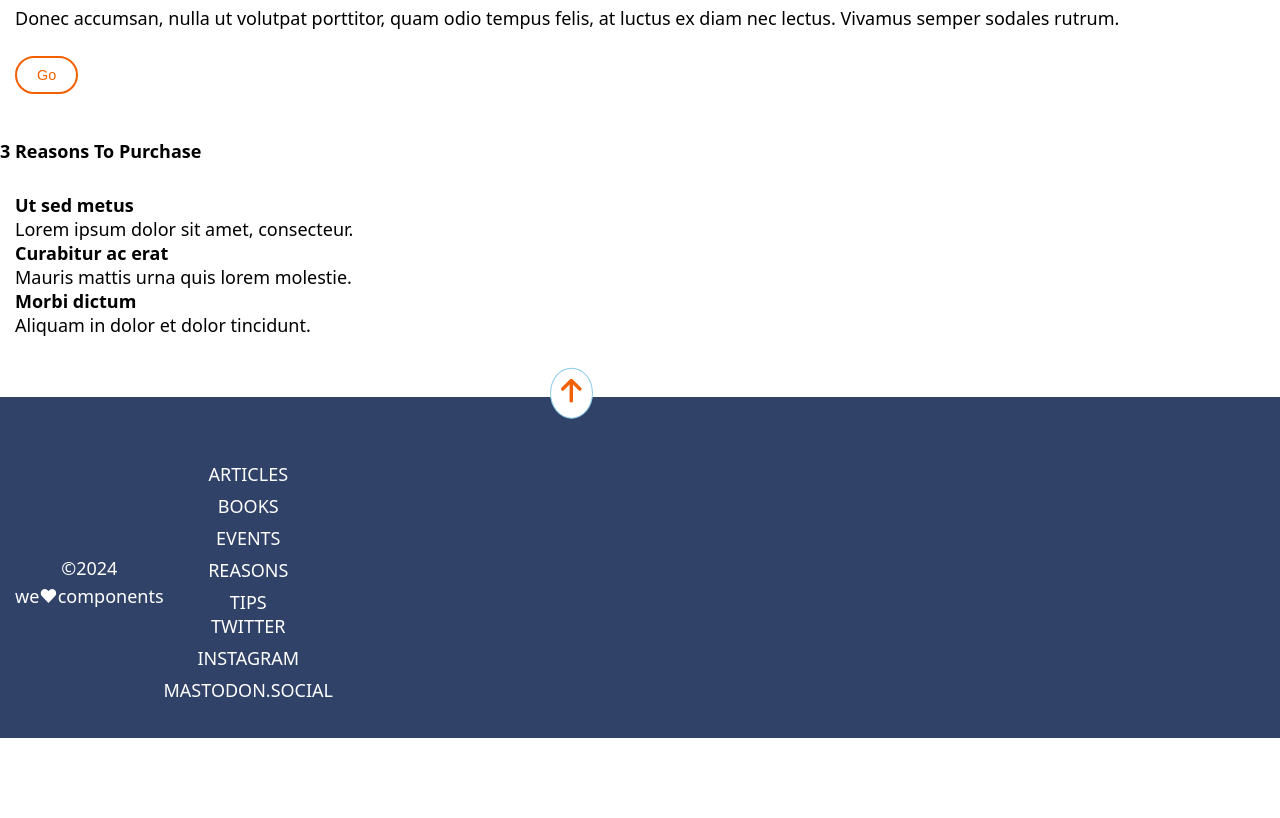
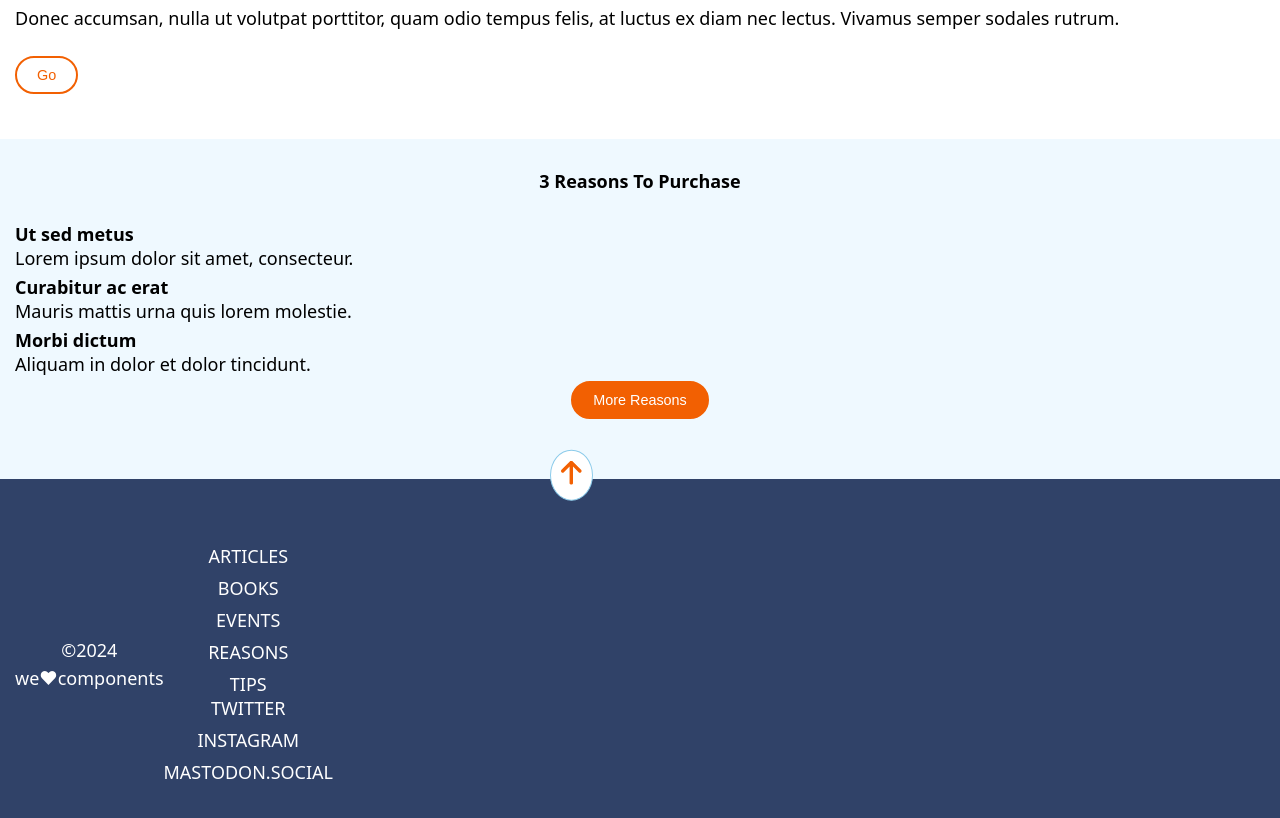
Before and after one commit to Adalab/modulo-1-evaluacion-final-OtiliaNicola, a website built with Vite: page src/index.html in a window 1280 px wide. Shown: the part 900-1718 px from the top of the page. Before the commit the page ends 1638 px from the top, so only its background shows below. Built offline with nearby package versions, Linux system fonts and the light colour scheme; files whose address does not match are found by name.

Commit message:
Section3Grid

```diff
--- a/src/partials/main.html
+++ b/src/partials/main.html
@@ -13,20 +13,25 @@
       <p class="section-text">Donec accumsan, nulla ut volutpat porttitor, quam odio tempus felis, at luctus ex diam nec lectus. Vivamus semper sodales rutrum.</p>
       <button class="section-go">Go</button>
     </section>
-    <h2 class="reasons-title">3 Reasons To Purchase</h2>
     <section class="reasons">
+      <div class="container">
+        <h3 class="reasons-title">3 Reasons To Purchase</h3>
+      </div>
       <article class="article-item-1">
-        <h3>Ut sed metus</h3>
+        <h4>Ut sed metus</h4>
         <p>Lorem ipsum dolor sit amet, consecteur.</p>
       </article>
       <article class="article-item-2">
-        <h3>Curabitur ac erat</h3>
+        <h4>Curabitur ac erat</h4>
         <p>Mauris mattis urna quis lorem molestie.</p>
       </article>
       <article class="article-item-3">
-        <h3>Morbi dictum</h3>
+        <h4>Morbi dictum</h4>
         <p>Aliquam in dolor et dolor tincidunt.</p>
       </article>
-      <div></div>
+      <div class="container">
+        <button class="botton-reasons">More Reasons</button>
+      </div>
     </section>
+
   </main>
--- a/src/scss/core/_variables.scss
+++ b/src/scss/core/_variables.scss
@@ -1,6 +1,7 @@
 :root {
     --orange: #f26002;
     --white: #ffffff;
+    --iceblue: #eff9ff;
     --lightblue: #8ccbea;
     --blue: #0271bc;
     --darkblue: #304268;
--- a/src/scss/layout/_homepage.scss
+++ b/src/scss/layout/_homepage.scss
@@ -61,21 +61,45 @@
     font-size: 80%;
 }
 
+.reasons-title{
+    font-size: 1rem;
+    font-weight: bold;
+}
+
 .reasons {
     padding: 30px 15px 60px 15px;
     display: grid;
     grid-template-columns: 1fr;
     grid-template-rows: 1fr 1fr 1fr;
+    grid-gap: 5px;
+    background-color: var(--iceblue);
+
 
     @media screen and (min width:768px) {
         grid-template-columns: 1fr 1fr 1fr;
         grid-template-rows: 1fr;
     }
 }
-.article_item-1 {
-    &_item-2 {
-        &_item3{
-            grid-row: span 1;
-        }
+.article_{
+    & item-1 {
+        & item-2 {
+            & item-3 {
+                grid-row: span 1;
+                font-size: small;
+            }
         }
     }
+
+}
+.container{
+    display: grid;
+    justify-content: center;
+}
+.botton-reasons{
+    border: 2px solid var(--orange);
+    border-radius: 20px;
+    color: var(--white);
+    background-color: var(--orange);
+    padding: 9px 20px;
+    font-size: 80%;
+    }
```
